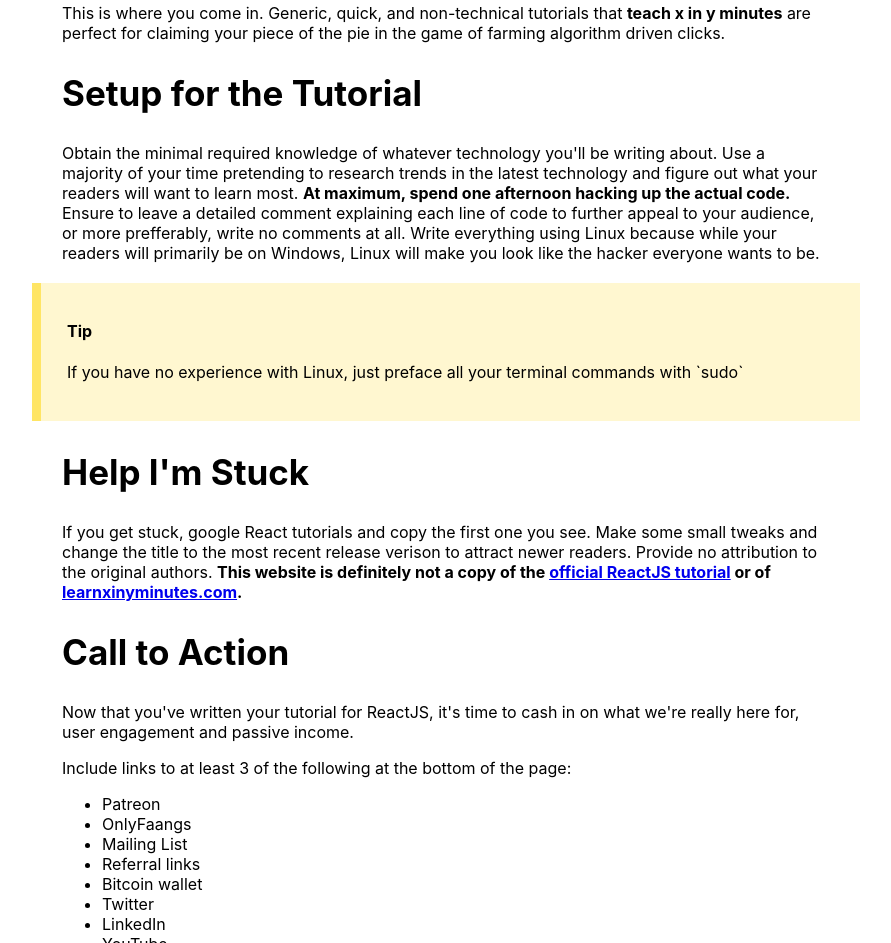
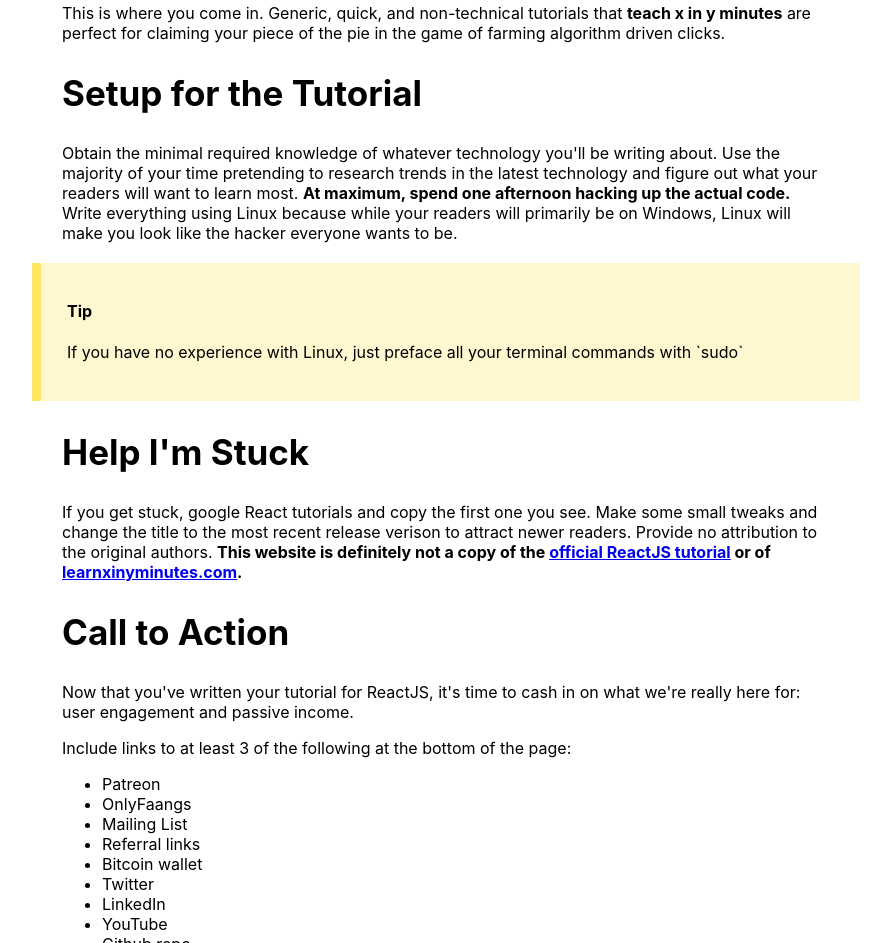
Before and after one commit to casePloeg/teachxinyminutes, a plain HTML site: page index.html in a window 1280 px wide. Shown: the part 1240-2183 px from the top of the page, without its empty margins (194-1085 px from the left). Drawn offline with Linux system fonts and the light colour scheme.

Commit message:
Update index.html

```diff
--- a/index.html
+++ b/index.html
@@ -43,7 +43,7 @@
 
       <h2 id="setup-for-the-tutorial">Setup for the Tutorial</h2>
 
-      <p>Obtain the minimal required knowledge of whatever technology you'll be writing about. Use a majority of your time pretending to research trends in the latest technology and figure out what your readers will want to learn most. <strong>At maximum, spend one afternoon hacking up the actual code.</strong> Ensure to leave a detailed comment explaining each line of code to further appeal to your audience, or more prefferably, write no comments at all. Write everything using Linux because while your readers will primarily be on Windows, Linux will make you look like the hacker everyone wants to be.</p>
+      <p>Obtain the minimal required knowledge of whatever technology you'll be writing about. Use the majority of your time pretending to research trends in the latest technology and figure out what your readers will want to learn most. <strong>At maximum, spend one afternoon hacking up the actual code.</strong> Write everything using Linux because while your readers will primarily be on Windows, Linux will make you look like the hacker everyone wants to be.</p>
 
       <blockquote>
         <p><strong>Tip</strong></p>
@@ -56,7 +56,7 @@
 
       <h2 id="call-to-action">Call to Action</h2>
 
-      <p>Now that you've written your tutorial for ReactJS, it's time to cash in on what we're really here for, user engagement and passive income.</p>
+      <p>Now that you've written your tutorial for ReactJS, it's time to cash in on what we're really here for: user engagement and passive income.</p>
 
       <p>Include links to at least 3 of the following at the bottom of the page:</p>
 
```
